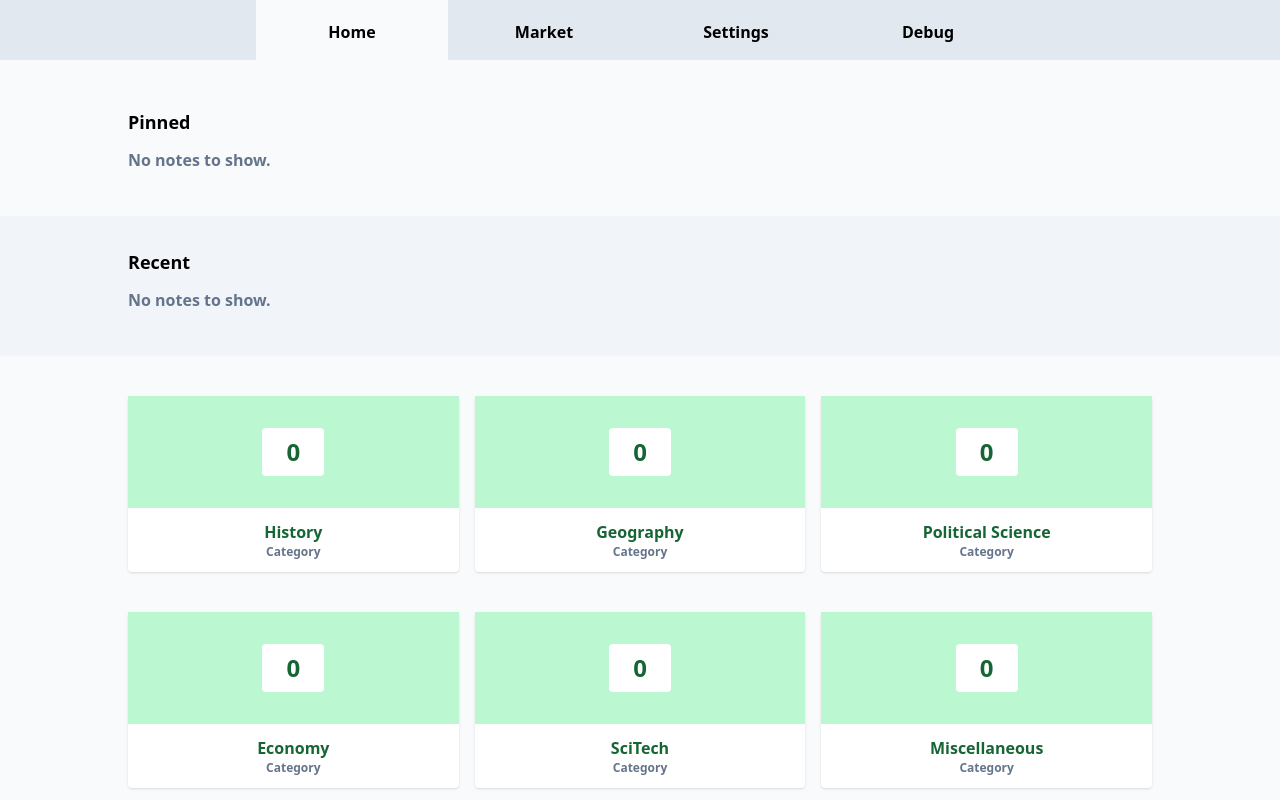
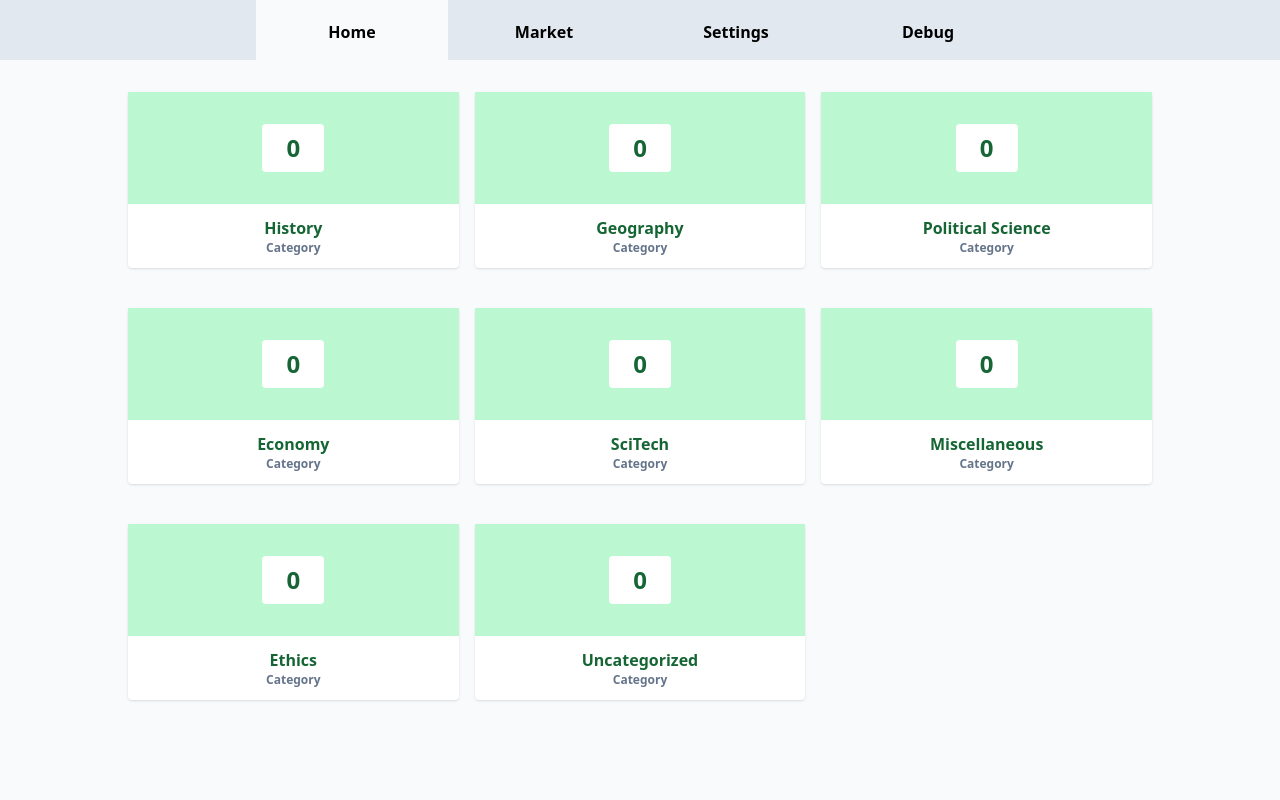
Before and after one commit to iaseth/pointedit, a React (Create React App) app: page / in a window 1280 px wide. Shown: the top 800 px of the page. Built offline with nearby package versions, Linux system fonts and the light colour scheme.

Commit message:
Corrected Dashboard and Category grids

```diff
--- a/src/PointApp/Content/Home/Category/Category.js
+++ b/src/PointApp/Content/Home/Category/Category.js
@@ -16,27 +16,29 @@ export default function Category ({
 
 	return (
 		<div className="">
-			<header className="max-w-3xl mx-auto px-4">
-				<h2 className="py-2">{category.title}</h2>
-				<p></p>
+			<header className="px-4 py-4">
+				<section className="max-w-5xl mx-auto">
+					<h2 className="py-2">{category.title}</h2>
+					<p></p>
+				</section>
 			</header>
 
-			<main className="ch:px-4 ch:py-8 ch2:max-w-5xl ch2:mx-auto">
-				<div>
+			<main className="ch2:max-w-5xl ch2:mx-auto ch:px-4 ch:py-8">
+				{pinnedNotes.length !== 0 && <div>
 					<NoteGrid {...{goToViewer}} notes={pinnedNotes} title="Pinned" />
-				</div>
+				</div>}
 
-				<div className="bg-slate-100">
+				{recentNotes.length !== 0 && <div className="bg-slate-100">
 					<NoteGrid {...{goToViewer}} notes={recentNotes} title="Recent" />
-				</div>
+				</div>}
 
 				<div>
 					<NoteGrid {...{notes, goToViewer}} title="All" />
 				</div>
 
-				<div className="bg-slate-200">
+				{nestedCats.length !== 0 && <div className="bg-slate-100">
 					<CategoryGrid {...{appdata, goToCategory}} categories={nestedCats} />
-				</div>
+				</div>}
 			</main>
 
 			<footer className="max-w-5xl mx-auto px-4 py-4 space-x-4">
--- a/src/PointApp/Content/Home/Dashboard/Dashboard.js
+++ b/src/PointApp/Content/Home/Dashboard/Dashboard.js
@@ -17,13 +17,13 @@ export default function Dashboard ({appdata, goToCategory, goToViewer}) {
 		<div className="">
 
 			<main className="ch:px-4 ch:py-8 ch2:max-w-5xl ch2:mx-auto">
-				<div>
+				{pinnedNotes.length !== 0 && <div>
 					<NoteGrid {...{goToViewer}} notes={pinnedNotes} title="Pinned" />
-				</div>
+				</div>}
 
-				<div className="bg-slate-100">
+				{recentNotes.length !== 0 && <div className="bg-slate-100">
 					<NoteGrid {...{goToViewer}} notes={recentNotes} title="Recent" />
-				</div>
+				</div>}
 
 				<div>
 					<CategoryGrid {...{appdata, goToCategory}} categories={topLevelCats} />
--- a/src/PointApp/Content/Home/Home.js
+++ b/src/PointApp/Content/Home/Home.js
@@ -62,7 +62,7 @@ export default function Home ({appdata, updateAppdata, LOGX}) {
 	};
 
 	return (
-		<section className="min-h-screen py-4">
+		<section className="min-h-screen pb-12">
 			{getCurrentHomeTab()}
 		</section>
 	);
--- a/src/PointApp/Content/Home/HomeUtils/Grid.js
+++ b/src/PointApp/Content/Home/HomeUtils/Grid.js
@@ -3,7 +3,7 @@
 
 export function Grid ({children}) {
 	return (
-		<div className="grid sm:grid-cols-2 lg:grid-cols-3 gap-x-4 gap-y-10 py-2">
+		<div className="grid sm:grid-cols-2 lg:grid-cols-3 gap-x-4 gap-y-10">
 			{children}
 		</div>
 	);
```
